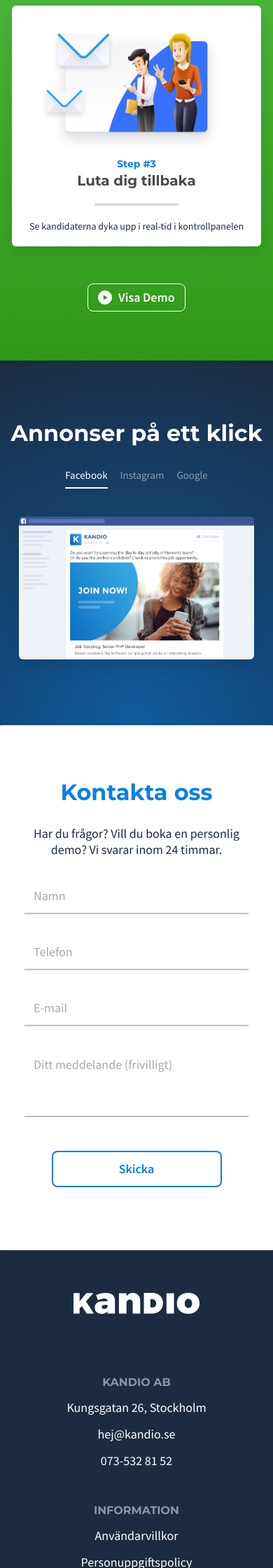
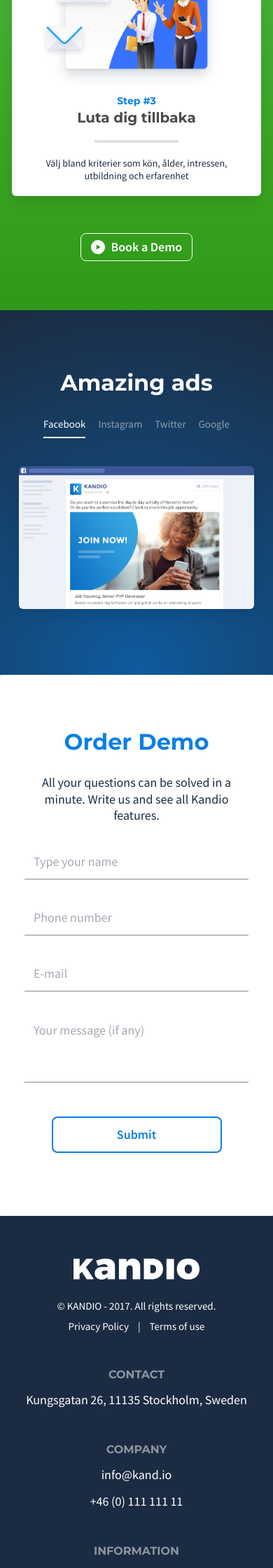
Before and after one commit to Kandio/kandio, a PHP site: page / in a window 390 px wide. Shown: the part 3520-5760 px from the top of the page at 70% size. Run offline with PHP 8.4, Linux system fonts and the light colour scheme; some libraries are stand-ins or nearby versions.

Commit message:
Add files via upload

```diff
--- a/index.php
+++ b/index.php
@@ -62,7 +62,7 @@
                     </form>
                 </div>
                 <div class="col-sm-7 video">
-                    <iframe width="560" height="315" src="https://www.youtube.com/embed/qc-yf626wVY?rel=0&amp;controls=0&amp;showinfo=0" frameborder="0" allow="autoplay; encrypted-media" allowfullscreen></iframe>
+                    <img src="img/pl.png">
                 </div>
             </div>
         </div>
@@ -79,10 +79,10 @@
                         <svg width="85px" height="85px" viewBox="0 0 85 85" version="1.1" xmlns="http://www.w3.org/2000/svg" xmlns:xlink="http://www.w3.org/1999/xlink">
                             <use xlink:href="#play_btn" x="0" y="0"></use>
                         </svg>
-                        <iframe width="560" height="315" src="https://www.youtube.com/embed/qc-yf626wVY?rel=0&amp;controls=0&amp;showinfo=0" frameborder="0" allow="autoplay; encrypted-media" allowfullscreen></iframe>
+                        <iframe src="https://player.vimeo.com/video/255914041" width="560" height="315" frameborder="0" webkitallowfullscreen mozallowfullscreen allowfullscreen></iframe>
                     </div>
                     <p>
-                        And you know what? You can start using KANDIO right now!
+                        And you know what? You can start using Kandio right now!
                         Click the button below and test all features!
                     </p>
                     <a href="#" class="btn btn-go">Start Using</a>
@@ -125,16 +125,16 @@
                     </div>
                     <div class="menu">
                         <ul>
-                            <li><a href="#hiw">Hur fungerar det?</a></li>
+                            <li><a href="#hiw">How it works</a></li>
                             <li><a href="#">FAQ</a></li>
                             <li><a href="#">Karriär</a></li>
-                            <li><a href="#">Kontakta oss</a></li>
+                            <li><a href="#">Contact</a></li>
                         </ul>
                         <a href="#" class="btn btn-demo">
                             <svg width="85px" height="85px" viewBox="0 0 85 85" version="1.1" xmlns="http://www.w3.org/2000/svg" xmlns:xlink="http://www.w3.org/1999/xlink">
                                 <use xlink:href="#play_btn" x="0" y="0" />
                             </svg>
-                            <span>Visa demo</span>
+                            <span>Book a Demo</span>
                         </a>
                     </div>
                     <div class="button">
@@ -148,15 +148,15 @@
                                         </g>
                                     </svg>
                                 </span>
-                            <span class="txt">Logga in</span>
+                            <span class="txt">Login</span>
                         </a>
                     </div>
                 </div>
                 <div class="content container-fluid">
                     <div class="row">
                         <div class="col-sm-5 text">
-                            <h1>8 av 10 kandidater söker inte aktivt</h1>
-                            <p>Hitta rätt person med automatiserade jobbannonser på sociala medier</p>
+                            <h1>Find talents</h1>
+                            <p>where you never though to find them</p>
                             <a href="#" class="btn btn-demo">
                                 <svg width="85px" height="85px" viewBox="0 0 85 85" version="1.1" xmlns="http://www.w3.org/2000/svg" xmlns:xlink="http://www.w3.org/1999/xlink">
                                     <g id="play_btn" stroke="none" stroke-width="1" fill="none" fill-rule="evenodd">
@@ -165,10 +165,10 @@
                                         </g>
                                     </g>
                                 </svg>
-                                <span>Visa Demo</span></a>
+                                <span>Book a Demo</span></a>
                             <div class="scroll-more">
                                 <a href="#">
-                                    Hur?
+                                    Scroll to learn more
                                     <svg width="13px" height="15px" viewBox="0 0 13 15" version="1.1" xmlns="http://www.w3.org/2000/svg" xmlns:xlink="http://www.w3.org/1999/xlink">
                                         <g id="Symbols" stroke="none" stroke-width="1" fill="none" fill-rule="evenodd">
                                             <g id="Scroll-down" fill="#FFFFFF">
@@ -196,14 +196,14 @@
                 <div class="content container-fluid">
                     <div class="row">
                         <div class="text col-sm-5">
-                            <h2>Nå passiv talang</h2>
+                            <h2>Nå passiva kandidater</h2>
                             <div class="line"></div>
-                            <p>Gå utanför de traditionella kanalerna och hitta kandidater på medier som de faktiskt använder, som Facebook, Instagram och Google</p>
+                            <p>Gå utanför de traditionella kanalerna och hitta <br>kandidater på medier som de faktiskt använder, <br>bade passiva och aktiva.</p>
                             <a href="#" class="btn btn-demo">
                                 <svg width="85px" height="85px" viewBox="0 0 85 85" version="1.1" xmlns="http://www.w3.org/2000/svg" xmlns:xlink="http://www.w3.org/1999/xlink">
                                     <use xlink:href="#play_btn" x="0" y="0" />
                                 </svg>
-                                <span>Visa Demo</span></a>
+                                <span>Book a Demo</span></a>
                         </div>
                         <div class="col-sm-7 img-wrap">
                             <img src="img/passive-candidate@2x.png">
@@ -221,12 +221,12 @@
                         <div class="text col-sm-5">
                             <h2>Målstyrning</h2>
                             <div class="line"></div>
-                            <p>Genom att använda data från historiska kampanjer kan vi visa rätt annons, på rätt medie, för rätt person, vid rätt tid</p>
+                            <p>Rikta dina annonser baserat på bl.a. demografi, <br>intressen och surfvanor.</p>
                             <a href="#" class="btn btn-demo">
                                 <svg width="85px" height="85px" viewBox="0 0 85 85" version="1.1" xmlns="http://www.w3.org/2000/svg" xmlns:xlink="http://www.w3.org/1999/xlink">
                                     <use xlink:href="#play_btn" x="0" y="0" />
                                 </svg>
-                                <span>Visa Demo</span></a>
+                                <span>Book a Demo</span></a>
                         </div>
                         <div class="col-sm-7 img-wrap">
                             <img src="img/targeted-mails@2x.png">
@@ -245,12 +245,12 @@
                         <div class="text col-sm-5">
                             <h2>Automatisk<br> optimering</h2>
                             <div class="line"></div>
-                            <p>Vi använder programmatisk budgivning och artificiell intelligens för att annonsera till lägst kostnad per kandidat</p>
+                            <p>Med hjälp av förutspående analys och<br> programmatisk budgivning vet vi när, var och hur vi<br> ska annonsera för bäst resultat och lägst kostnad.</p>
                             <a href="#" class="btn btn-demo">
                                 <svg width="85px" height="85px" viewBox="0 0 85 85" version="1.1" xmlns="http://www.w3.org/2000/svg" xmlns:xlink="http://www.w3.org/1999/xlink">
                                     <use xlink:href="#play_btn" x="0" y="0" />
                                 </svg>
-                                <span>Visa Demo</span></a>
+                                <span>Book a Demo</span></a>
                         </div>
                         <div class="col-sm-7 img-wrap">
                             <div class="shadow">
@@ -287,7 +287,7 @@
                 <div class="content container-fluid">
                     <div class="row">
                         <div class="col-12">
-                            <h2>Hur fungerar det?</h2>
+                            <h2>How it works?</h2>
                         </div>
                         <div class="col-sm-12 col-xl-4">
                             <div class="inside">
@@ -305,7 +305,7 @@
                                         </div>
                                         <div  class="line"></div>
                                         <div class="text">
-                                            Välj jobbtitel, bransch, erfarenhet och eventuella färdigheter
+                                            Välj bland kriterier som kön, ålder, intressen, utbildning och erfarenhet
                                         </div>
                                     </div>
                                 </div>
@@ -323,11 +323,11 @@
                                     <div class="col-12 col-sm-8 col-md-8 col-xl-12">
                                         <div class="number">Step #2</div>
                                         <div class="title">
-                                            Bekräfta annons
+                                            Bekräfta budget
                                         </div>
                                         <div  class="line"></div>
                                         <div class="text">
-                                            Välj den bild och text vi rekommenderar, eller ändra
+                                            Välj bland kriterier som kön, ålder, intressen, utbildning och erfarenhet
                                         </div>
                                     </div>
                                 </div>
@@ -349,7 +349,7 @@
                                         </div>
                                         <div  class="line"></div>
                                         <div class="text">
-                                            Se kandidaterna dyka upp i real-tid i kontrollpanelen
+                                            Välj bland kriterier som kön, ålder, intressen, utbildning och erfarenhet
                                         </div>
                                     </div>
                                 </div>
@@ -360,7 +360,7 @@
                                 <svg width="85px" height="85px" viewBox="0 0 85 85" version="1.1" xmlns="http://www.w3.org/2000/svg" xmlns:xlink="http://www.w3.org/1999/xlink">
                                     <use xlink:href="#play_btn" x="0" y="0" />
                                 </svg>
-                                <span>Visa Demo</span></a>
+                                <span>Book a Demo</span></a>
                         </div>
                     </div>
                 </div>
@@ -373,13 +373,14 @@
                 <div class="content container-fluid">
                     <div class="row">
                         <div class="col-12">
-                            <h2>Annonser på ett klick</h2>
+                            <h2>Amazing ads</h2>
                         </div>
                         <div class="col-sm-4">
                             <div class="tab-menu">
                                 <ul>
                                     <li class="active"><a href="#">Facebook</a></li>
                                     <li><a href="#">Instagram</a></li>
+                                    <li><a href="#">Twitter</a></li>
                                     <li><a href="#">Google</a></li>
                                 </ul>
                             </div>
@@ -388,6 +389,7 @@
                             <div class="tabs">
                                 <div class="tab active"><img src="img/facebook_ad_example@2x.png"></div>
                                 <div class="tab"><img src="img/instagram_example_ad@2x.png"></div>
+                                <div class="tab"><img src="img/twitter_example_ad@2x.png"></div>
                                 <div class="tab"><img src="img/google_example_ad@2x.png"></div>
                             </div>
                         </div>
@@ -396,7 +398,7 @@
                                 <svg width="85px" height="85px" viewBox="0 0 85 85" version="1.1" xmlns="http://www.w3.org/2000/svg" xmlns:xlink="http://www.w3.org/1999/xlink">
                                     <use xlink:href="#play_btn" x="0" y="0" />
                                 </svg>
-                                <span>Visa Demo</span></a>
+                                <span>Book a Demo</span></a>
                         </div>
                     </div>
                 </div>
@@ -413,22 +415,22 @@
                         </div>
                         <div class="text col-md-7 col-sm-6 col-lg-6">
                             <form method="post">
-                                <h2>Kontakta oss</h2>
-                                <p>Har du frågor? Vill du boka en personlig demo? Vi svarar inom 24 timmar.</p>
+                                <h2>Order Demo</h2>
+                                <p>All your questions can be solved in a minute. Write us and see all Kandio features.</p>
                                 <div class="line">
-                                    <input type="text" name="name" value="" placeholder="Namn">
+                                    <input type="text" name="name" value="" placeholder="Type your name">
                                 </div>
                                 <div class="line">
-                                    <input type="tel" name="phone" value="" placeholder="Telefon">
+                                    <input type="tel" name="phone" value="" placeholder="Phone number">
                                 </div>
                                 <div class="line">
                                     <input type="text" name="email" value="" placeholder="E-mail">
                                 </div>
                                 <div class="line">
-                                    <textarea name="text" value="" placeholder="Ditt meddelande (frivilligt)"></textarea>
+                                    <textarea name="text" value="" placeholder="Your message (if any)"></textarea>
                                 </div>
                                 <div class="line">
-                                    <button type="submit" class="btn">Skicka</button>
+                                    <button type="submit" class="btn">Submit</button>
                                 </div>
                             </form>
                         </div>
@@ -447,27 +449,36 @@
                             </svg>
                         </a>
                         <p class="small">
+                            © KANDIO - 2017. All rights reserved.
                         </p>
                         <p class="small">
+                            <a href="#">Privacy Policy</a>
+                            <span>|</span>
+                            <a href="#">Terms of use</a>
                         </p>
                     </div>
                     <div class="col-md-3 col-sm-6 col-12">
-                        <h3>KANDIO AB</h3>
-                        <p>Kungsgatan 26, Stockholm</p>
-                        <p><a href="mailto:hej@kandio.se">hej@kandio.se</a></p>
-                        <p>073-532 81 52</p>
+                        <h3>CONTACT</h3>
+                        <p>Kungsgatan 26,<br> 11135 Stockholm,<br> Sweden</p>
+                    </div>
+                    <div class="col-md-3 col-sm-6 col-12">
+                        <h3>COMPANY</h3>
+                        <p><a href="mailto:info@kand.io">info@kand.io</a></p>
+                        <p><a href="tel:+46 (0) 111 111 11">+46 (0) 111 111 11</a></p>
                     </div>
                     <div class="col-md-3 col-sm-6 col-12">
                         <h3>INFORMATION</h3>
-                        <p><a href="#">Användarvillkor</a></p>
-                        <p><a href="#">Personuppgiftspolicy</a></p>
-                    </div>
-                    <div class="col-md-3 col-sm-6 col-12">
-                        <h3>SIDKARTA</h3>
-                                <p><a href="#">Hur fungerar det?</a></p>
-                                <p><a href="#">FAQ</a></p>
-                                <p><a href="#">Karriär</a></p>
-                                <p><a href="#">Kontakta oss</a></p>
+                        <ul>
+                            <li>
+                                <a href="#">Hur fungerar det?</a>
+                            </li>
+                            <li>
+                                <a href="#">FAQ</a>
+                            </li>
+                            <li>
+                                <a href="#">Kariär</a>
+                            </li>
+                        </ul>
                     </div>
                     <div class="col-md-3 col-sm-6 col-12" style="position: relative;">
                         <h3><span class="social-parent"> SOCIAL<span class="notify">
```
Also changed, not shown: css/style.css (+48 -1 lines), css/style.less (+66 -1 lines), submit.php (added, +83 -0 lines), css/jquery.fullPage.css, img/pl.png (added), js/app.js (line endings or trailing spaces), js/jquery.fullPage.js.
